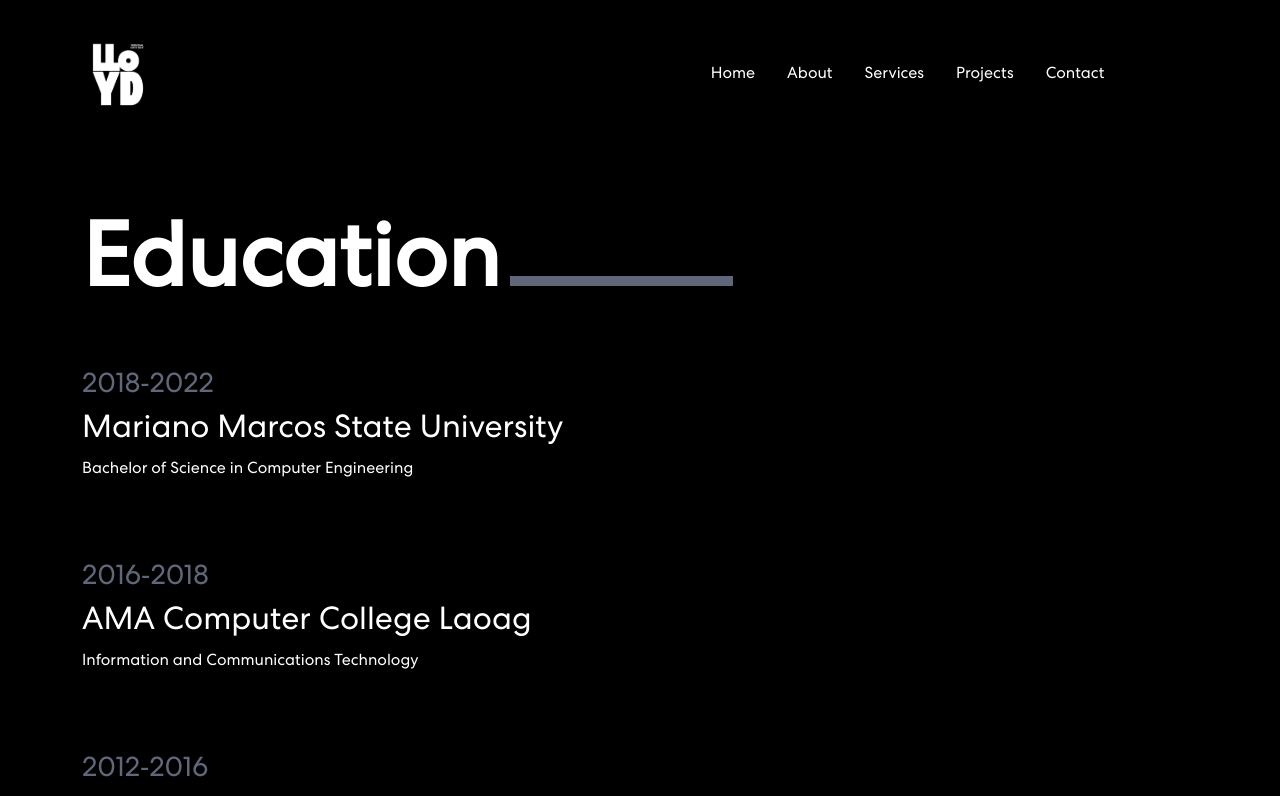
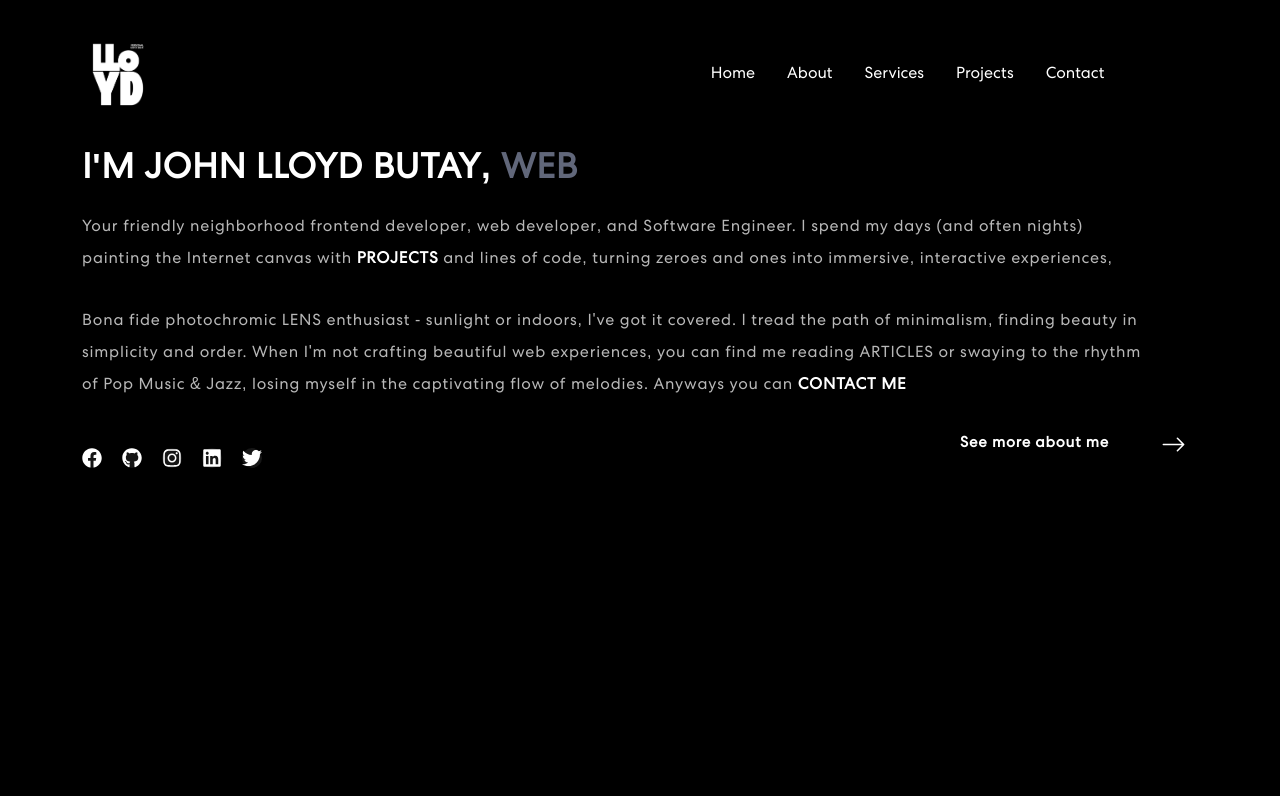
Before and after one commit to lloydbutay123/career-porfolio-by-jlnb, a React (Create React App) app: page /about in a window 1280 px wide. Shown: the top 796 px of the page. Built offline with nearby package versions, Linux system fonts and the light colour scheme.

Commit message:
3rd trial

```diff
--- a/src/App.css
+++ b/src/App.css
@@ -40,6 +40,7 @@
   padding: 0;
   line-height: 1;
   font-weight: bold;
+  word-wrap: break-word;
 }
 
 p {
--- a/src/App.js
+++ b/src/App.js
@@ -22,7 +22,7 @@
       <NavBar />
       <AnimatePresence mode="wait">
       <Routes location={location} key={location.pathname}>
-        <Route path="/" element={<Banner />} basename="/career-porfolio-by-jlnb"></Route>
+        <Route path="/" element={<Banner />}></Route>
         <Route path="/about" element={<About />}></Route>
         <Route path="/services" element={<Services />}></Route>
         <Route path="/projects" element={<Projects />}></Route>
--- a/src/index.js
+++ b/src/index.js
@@ -3,14 +3,14 @@
 import "./index.css";
 import App from "./App";
 import reportWebVitals from "./reportWebVitals";
-import { BrowserRouter } from "react-router-dom";
+import { BrowserRouter, HashRouter } from "react-router-dom";
 
 const root = ReactDOM.createRoot(document.getElementById("root"));
 root.render(
   <React.StrictMode>
-    <BrowserRouter>
+    <HashRouter>
       <App />
-    </BrowserRouter>
+    </HashRouter>
   </React.StrictMode>
 );
 
```
